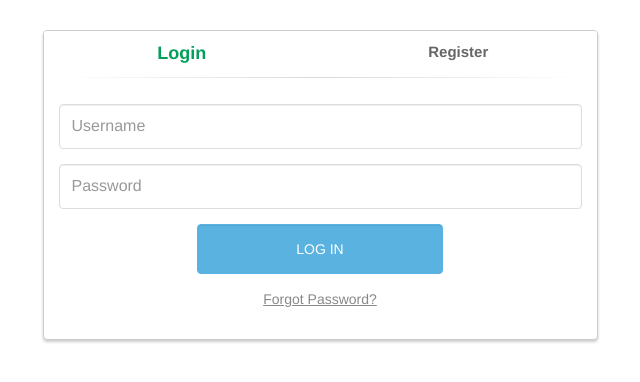
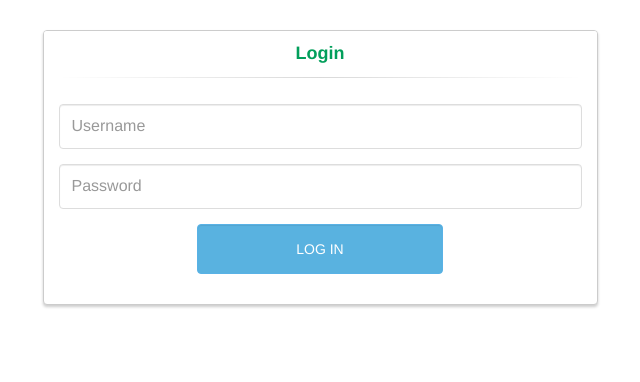
Before and after one commit to pssukhwani/todo_list, a Django app: page /home in a window 1280 px wide. Shown: the top 382 px of the page, without its empty margins (320-960 px from the left). Run offline with Django 3.2, Linux system fonts and the light colour scheme; parts of the project's set-up code (start-up, migrations or seed data) failed here and were passed over; some libraries are stand-ins or nearby versions.

Commit message:
login flow changes

```diff
--- a/templates/login_registration.html
+++ b/templates/login_registration.html
@@ -16,11 +16,8 @@
                 <div class="panel panel-login">
                     <div class="panel-heading">
                         <div class="row">
-                            <div class="col-xs-6">
-                                <a href="#" class="active" id="login-form-link">Login</a>
-                            </div>
-                            <div class="col-xs-6">
-                                <a href="#" id="register-form-link">Register</a>
+                            <div class="col-xs-12">
+                                <a href="#" class="active">Login</a>
                             </div>
                         </div>
                         <hr>
@@ -42,39 +39,6 @@
                                             </div>
                                         </div>
                                     </div>
-                                    <div class="form-group">
-                                        <div class="row">
-                                            <div class="col-lg-12">
-                                                <div class="text-center">
-                                                    <a href="https://phpoll.com/recover" tabindex="5" class="forgot-password">Forgot Password?</a>
-                                                </div>
-                                            </div>
-                                        </div>
-                                    </div>
-                                </form>
-                                <form id="register-form" action="" method="post" role="form" style="display: none;">
-                                    <div class="form-group">
-                                        <input type="text" name="username" id="username" tabindex="1" class="form-control" placeholder="Username" value="" required>
-                                    </div>
-                                    <div class="form-group">
-                                        <input type="hidden" name="csrf_token" id="csrf_token" value="{{ csrf_token }}">
-                                    </div>
-                                    <div class="form-group">
-                                        <input type="email" name="email" id="email" tabindex="1" class="form-control" placeholder="Email Address" value="" required>
-                                    </div>
-                                    <div class="form-group">
-                                        <input type="password" name="password" id="password" tabindex="2" class="form-control" placeholder="Password" required>
-                                    </div>
-                                    <div class="form-group">
-                                        <input type="password" name="confirm-password" id="confirm-password" tabindex="2" class="form-control" placeholder="Confirm Password" required>
-                                    </div>
-                                    <div class="form-group">
-                                        <div class="row">
-                                            <div class="col-sm-6 col-sm-offset-3">
-                                                <input type="submit" name="register-submit" id="register-submit" tabindex="4" class="form-control btn btn-register" value="Register Now">
-                                            </div>
-                                        </div>
-                                    </div>
                                 </form>
                             </div>
                         </div>
@@ -86,21 +50,5 @@
 {% endblock %}
 {% block js %}
     <script type="application/javascript">
-        $(function() {
-            $('#login-form-link').click(function(e) {
-                $("#login-form").delay(100).fadeIn(100);
-                $("#register-form").fadeOut(100);
-                $('#register-form-link').removeClass('active');
-                $(this).addClass('active');
-                e.preventDefault();
-            });
-            $('#register-form-link').click(function(e) {
-                $("#register-form").delay(100).fadeIn(100);
-                $("#login-form").fadeOut(100);
-                $('#login-form-link').removeClass('active');
-                $(this).addClass('active');
-                e.preventDefault();
-            });
-        });
     </script>
 {% endblock %}
```
Also changed, not shown: api/resource.py (+0 -36 lines).
